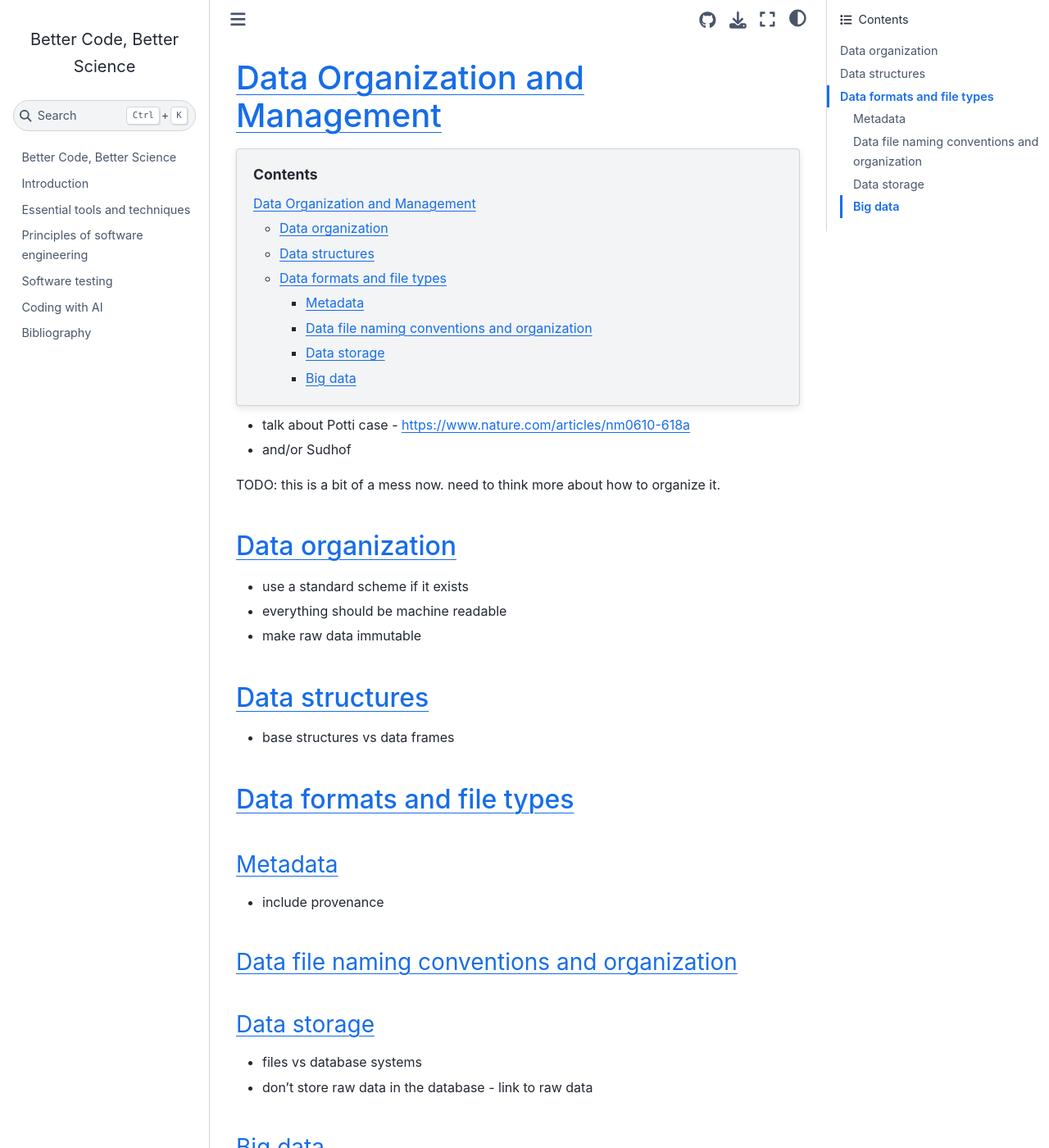
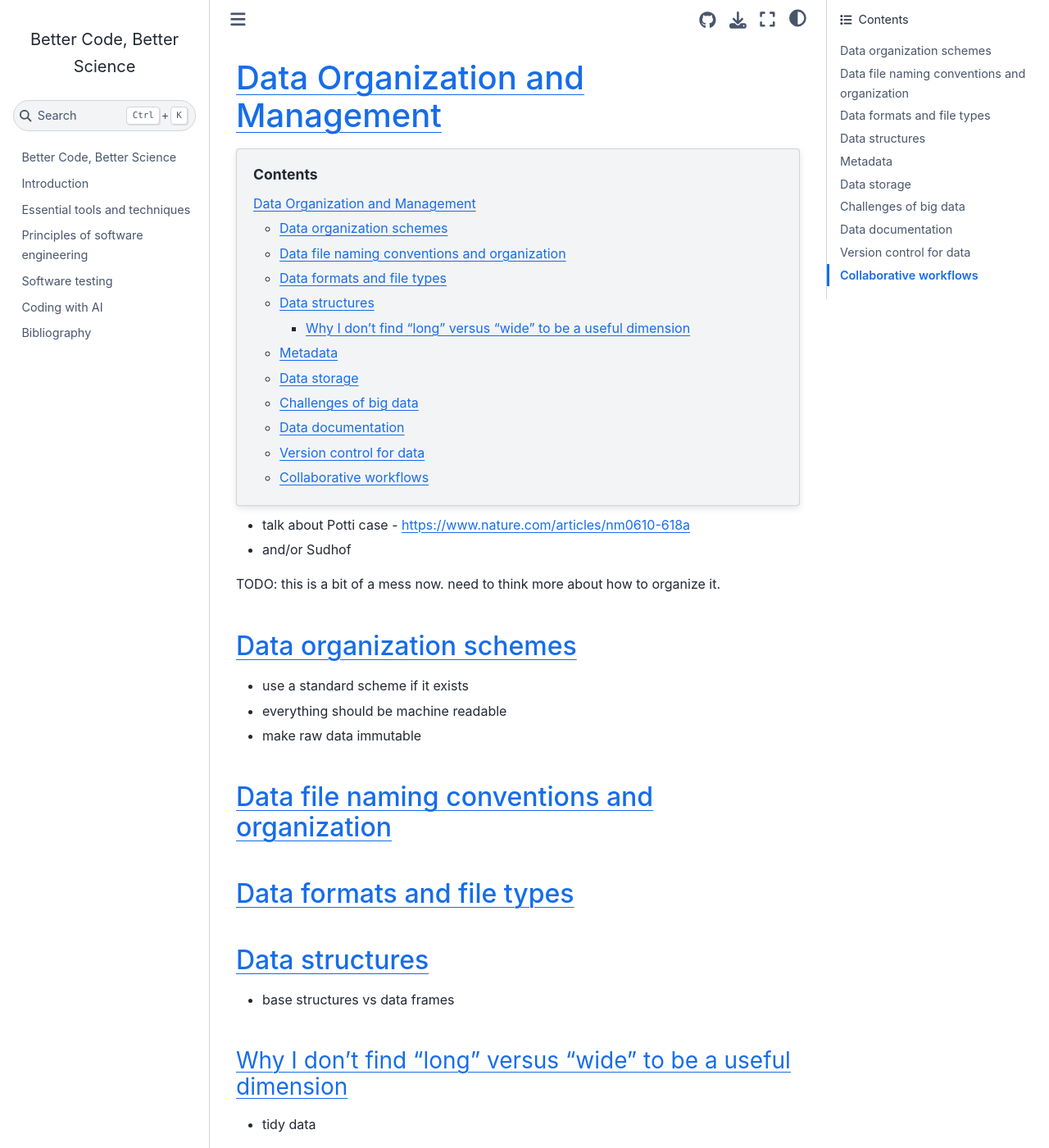
Before and after one commit to BetterCodeBetterScience/book, a Jupyter Book: the page built from book/data_management.md, in a window 1280 px wide and 1400 px high. Shown: the whole window at 82% size. Built offline with Jupyter Book 1.0.4 settings and Sphinx 7.4.7 and the Sphinx Book theme 1.1.4, drawn with Linux system fonts in a browser that asks for light colours; pages that are not in the unit, such as notebooks, are missing from menus; some of the changed text lies outside the part shown.

Commit message:
initial reorg

```diff
--- a/book/data_management.md
+++ b/book/data_management.md
@@ -8,33 +8,51 @@
 
 TODO: this is a bit of a mess now.  need to think more about how to organize it.
 
-## Data organization
+## Data organization schemes
 
 - use a standard scheme if it exists
 - everything should be machine readable
 - make raw data immutable
 
+## Data file naming conventions and organization
+
+
+
+## Data formats and file types
 
 ## Data structures
 
 - base structures vs data frames
 
+### Why I don't find "long" versus "wide" to be a useful dimension
 
-## Data formats and file types
+- tidy data
 
 
-### Metadata
+## Metadata
 
 - include provenance
+- ontologies and standards
 
 
-### Data file naming conventions and organization
 
-
-### Data storage
+## Data storage
 
 - files vs database systems
 - don't store raw data in the database - link to raw data
 
 
-### Big data
+## Challenges of big data
+
+
+## Data documentation
+
+- data dictionaries/codebooks
+
+
+## Version control for data
+
+
+## Collaborative workflows
+
+- data shared by multiple researchers
```
